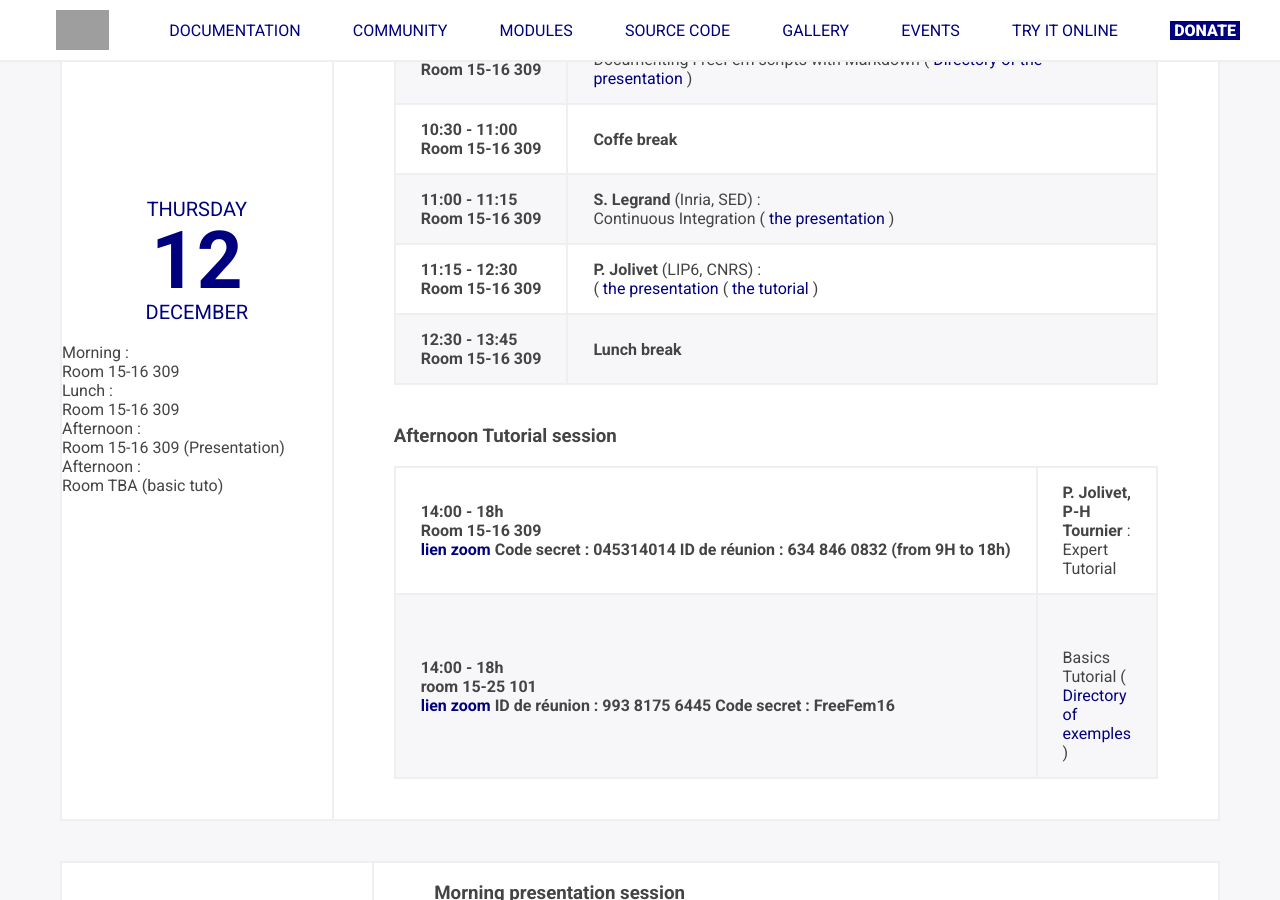
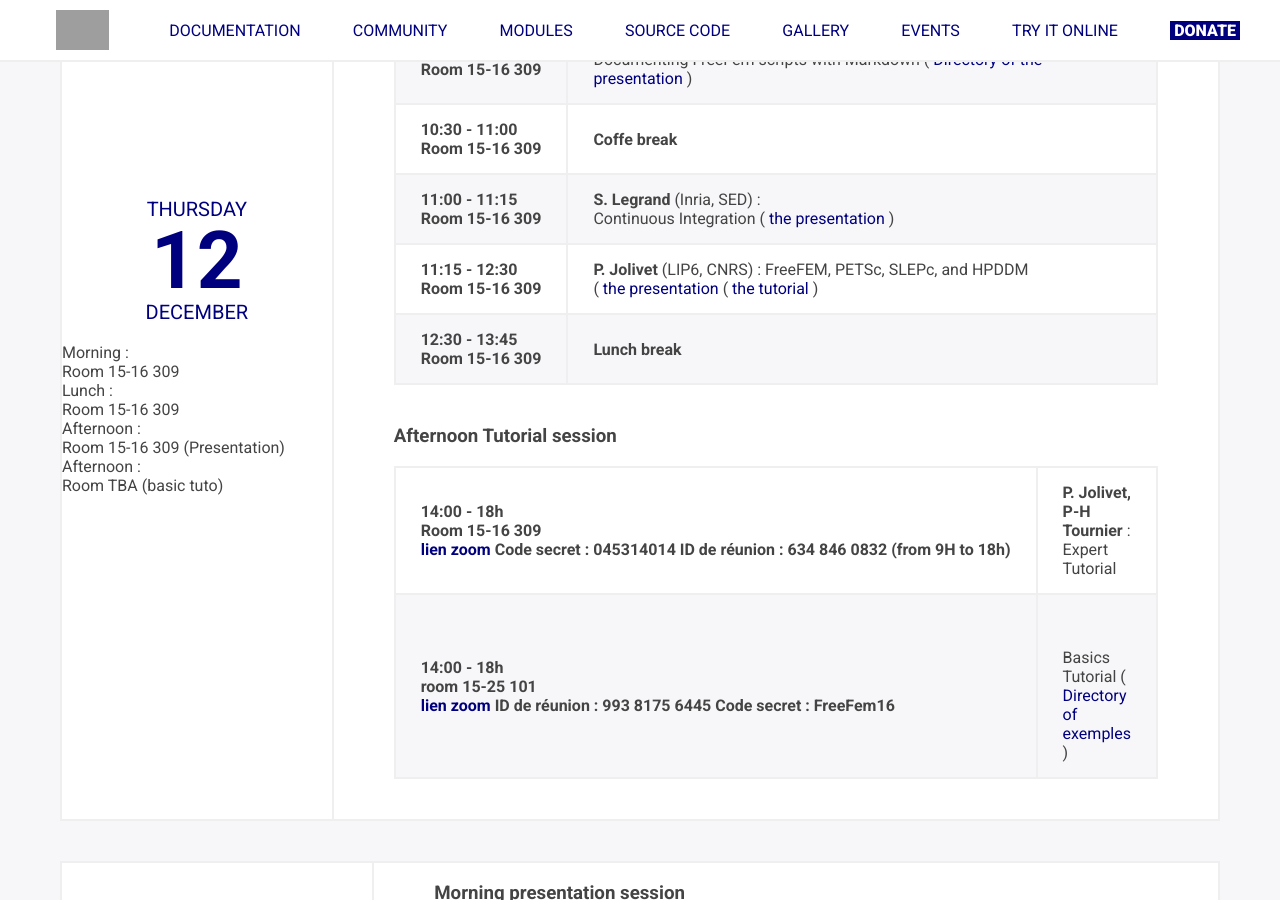
Before and after one commit to FreeFem/FreeFem-website, a Jekyll site: the page built from ffdays.md, in a window 1280 px wide and 900 px high, scrolled down 1222 px. Built offline with Jekyll 4.4.1, drawn with Linux system fonts in a browser that asks for light colours.

Commit message:
Updated schedule with PJ presentation

```diff
--- a/_layouts/ffdays.html
+++ b/_layouts/ffdays.html
@@ -95,9 +95,9 @@
               <tr>
 				        <th scope="row">11:15 - 12:30 <br> Room 15-16 309</th>
                 <td>
-                  <strong>P. Jolivet</strong> (LIP6, CNRS) :
+                  <strong>P. Jolivet</strong> (LIP6, CNRS) : FreeFEM, PETSc, SLEPc, and HPDDM
                   <br>
-                   (<a href="https://joliv.et/FreeFem-tutorial"> the presentation </a>
+                   (<a href="https://github.com/FreeFem/FreeFem-days/blob/master/2024/pdf/PJ.pdf"> the presentation </a>
                   (<a href="https://joliv.et/FreeFem-tutorial"> the tutorial </a> )
 
                 </td>
```
